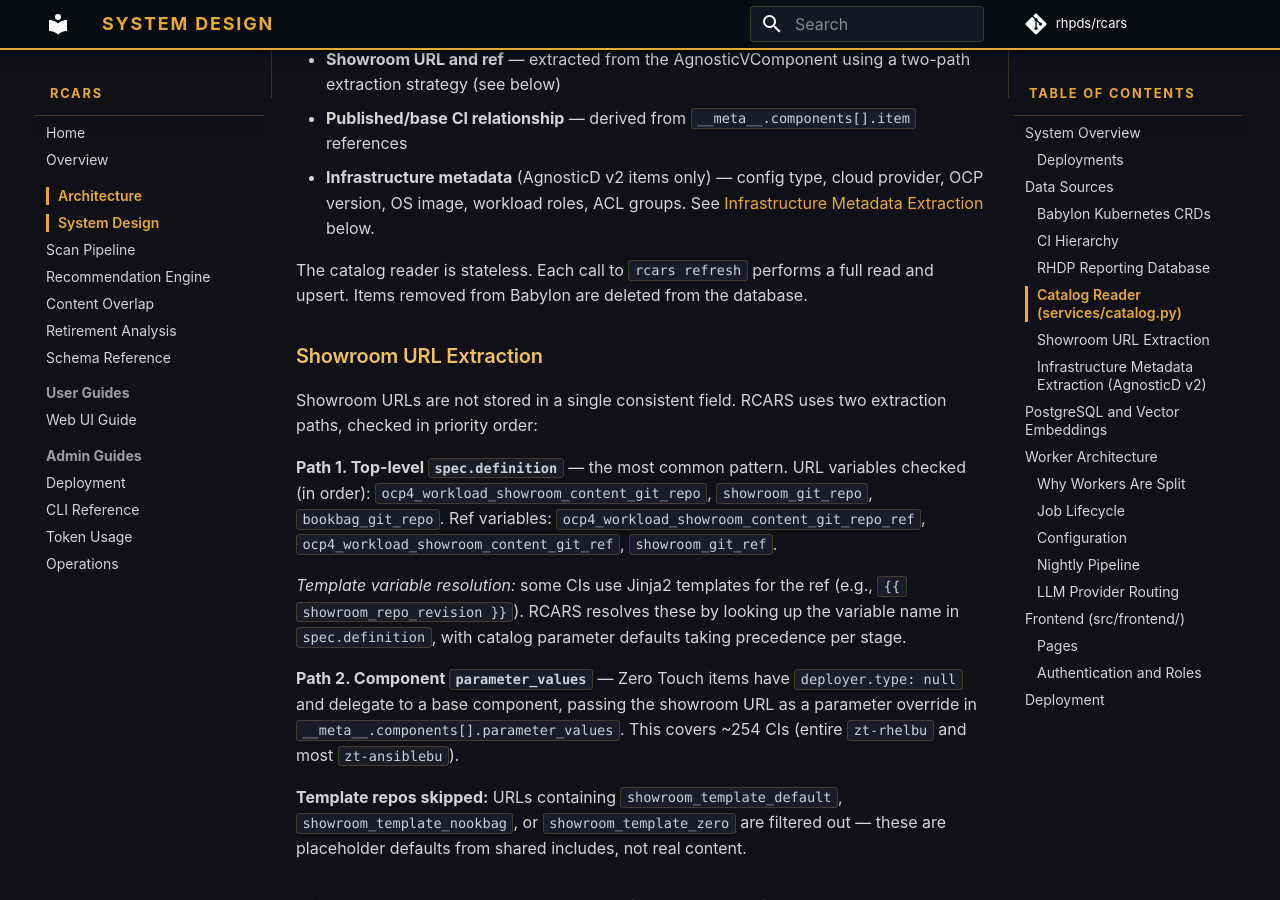
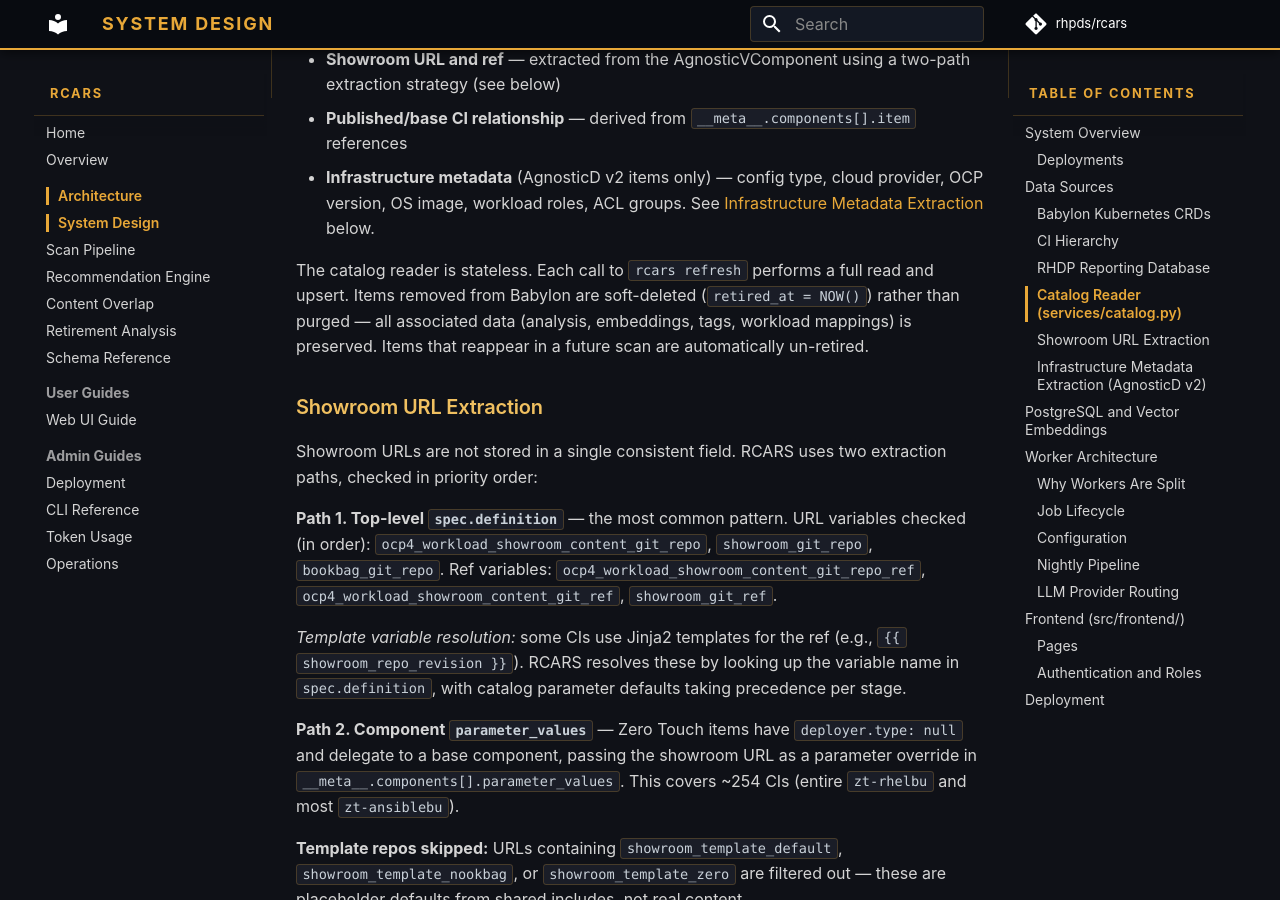
Before and after one commit to rhpds/rcars, an MkDocs documentation site: the page built from docs/architecture/system-design.md, in a window 1280 px wide and 900 px high, scrolled down 3014 px. Built offline with MkDocs 1.6.1 and Material for MkDocs 9.7.7, drawn with Linux system fonts in a browser that asks for light colours; comment, search, counter and statistics services are not loaded.

Commit message:
[RHDPCD-76] Fix stale docs claiming catalog items are hard-deleted
system-design.md still said items removed from Babylon are "deleted
from the database" — this predates the soft-delete implementation
(migration 008). Updated to reflect the actual retired_at behavior.

Co-Authored-By: Claude Opus 4.6 (1M context) <noreply@anthropic.com>

```diff
--- a/docs/architecture/system-design.md
+++ b/docs/architecture/system-design.md
@@ -118,7 +118,7 @@ For each component, it extracts:
 - **Published/base CI relationship** — derived from `__meta__.components[].item` references
 - **Infrastructure metadata** (AgnosticD v2 items only) — config type, cloud provider, OCP version, OS image, workload roles, ACL groups. See [Infrastructure Metadata Extraction](#infrastructure-metadata-extraction-agnosticd-v2) below.
 
-The catalog reader is stateless. Each call to `rcars refresh` performs a full read and upsert. Items removed from Babylon are deleted from the database.
+The catalog reader is stateless. Each call to `rcars refresh` performs a full read and upsert. Items removed from Babylon are soft-deleted (`retired_at = NOW()`) rather than purged — all associated data (analysis, embeddings, tags, workload mappings) is preserved. Items that reappear in a future scan are automatically un-retired.
 
 ### Showroom URL Extraction
 
```
